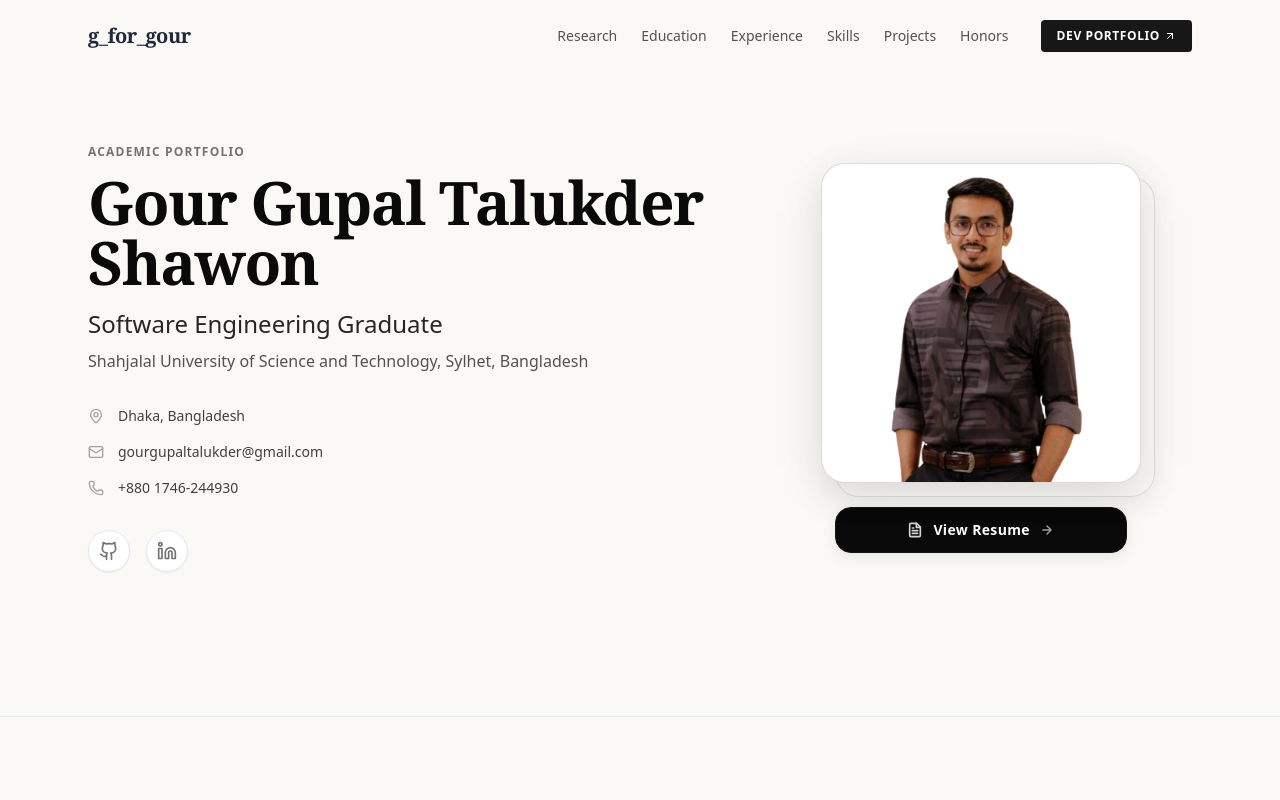
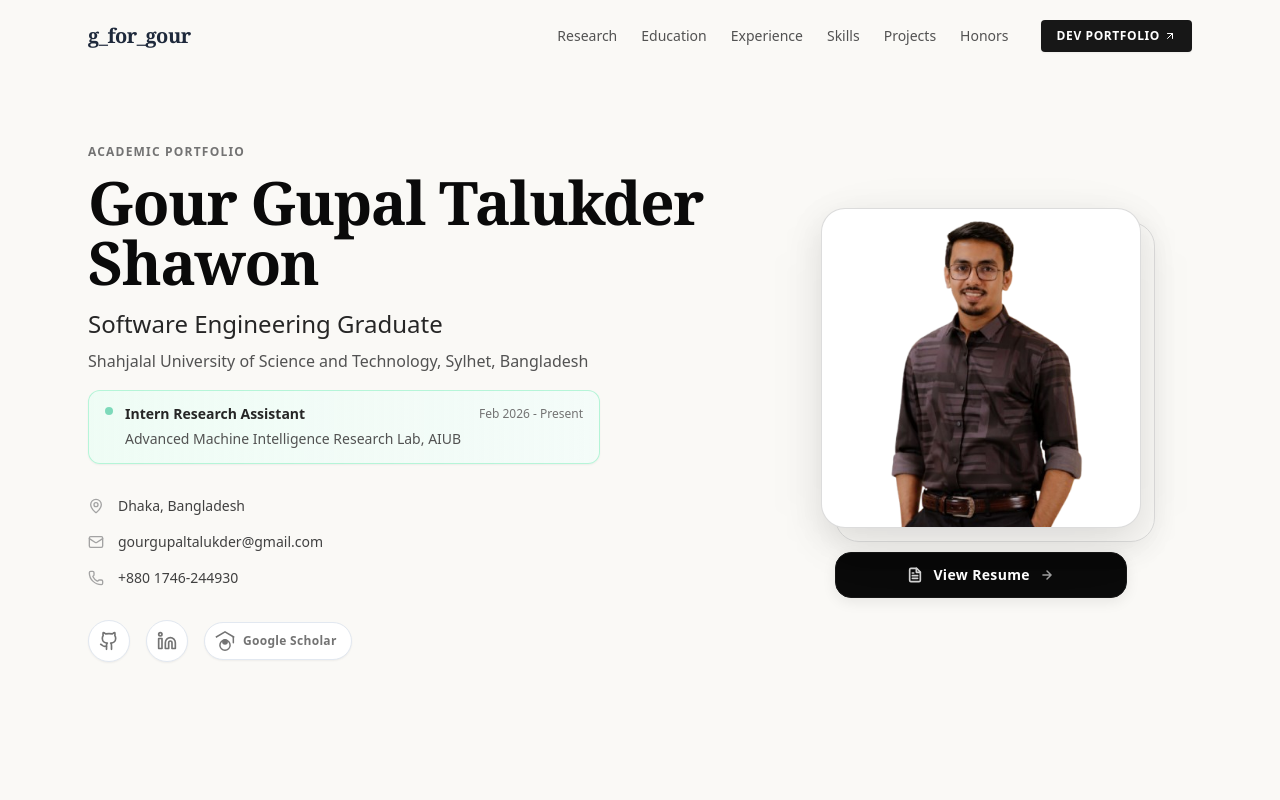
Before and after one commit to gfor-gour/Academic-Portfolio, a Next.js app: page / in a window 1280 px wide. Shown: the top 800 px of the page. Built offline with nearby package versions, Linux system fonts and the light colour scheme.

Commit message:
feat: add Google Scholar link and clickable Intern Research Assistant badge to Hero

```diff
--- a/src/components/Experience.tsx
+++ b/src/components/Experience.tsx
@@ -32,7 +32,7 @@ export default function Experience() {
 
             <div className="space-y-8">
               {portfolioData.researchExperience.map((exp, index) => (
-                <div key={index} className="p-6 md:p-8 border border-[var(--border-color)] bg-white rounded-2xl hover:border-neutral-900 hover:shadow-[0_12px_24px_rgba(0,0,0,0.03)] transition-all duration-300 relative group">
+                <div key={index} id={exp.role.toLowerCase().replace(/\s+/g, '-')} className="p-6 md:p-8 border border-[var(--border-color)] bg-white rounded-2xl hover:border-neutral-900 hover:shadow-[0_12px_24px_rgba(0,0,0,0.03)] transition-all duration-300 relative group scroll-mt-28">
 
                   <div className="flex flex-col sm:flex-row sm:items-start justify-between gap-4 mb-6">
                     <div>
--- a/src/components/Hero.tsx
+++ b/src/components/Hero.tsx
@@ -18,6 +18,15 @@ const LinkedinIcon = ({ className }: { className?: string }) => (
     <path d="M16 8a6 6 0 0 1 6 6v7h-4v-7a2 2 0 0 0-2-2 2 2 0 0 0-2 2v7h-4v-7a6 6 0 0 1 6-6z" />
     <rect width="4" height="12" x="2" y="9" />
     <circle cx="4" cy="4" r="2" />
+  </svg>
+);
+
+const GoogleScholarIcon = ({ className }: { className?: string }) => (
+  <svg className={className} viewBox="0 0 24 24" fill="currentColor">
+    <path d="M12 24a7 7 0 1 1 0-14 7 7 0 0 1 0 14Zm0-1.75a5.25 5.25 0 1 0 0-10.5 5.25 5.25 0 0 0 0 10.5Z" />
+    <path d="M12 9.5a3.5 3.5 0 1 0 0 7 3.5 3.5 0 0 0 0-7Z" />
+    <path d="M1 7.5 12 1l11 6.5" fill="none" stroke="currentColor" strokeWidth="1.8" strokeLinejoin="round" />
+    <path d="M22 7.5V14" fill="none" stroke="currentColor" strokeWidth="1.8" strokeLinecap="round" />
   </svg>
 );
 
@@ -43,9 +52,21 @@ export default function Hero() {
             <p className="text-xl md:text-2xl font-medium text-neutral-800 mb-2 leading-relaxed">
               Software Engineering Graduate
             </p>
-            <p className="text-base text-neutral-600 mb-8 max-w-lg leading-relaxed font-normal">
+            <p className="text-base text-neutral-600 mb-4 max-w-lg leading-relaxed font-normal">
               {institution}
             </p>
+
+            {/* Current Research Position */}
+            <a href="#intern-research-assistant" className="mb-8 flex items-start space-x-3 px-4 py-3 rounded-xl border border-emerald-200/80 bg-gradient-to-r from-emerald-50/80 to-teal-50/60 shadow-sm max-w-lg cursor-pointer hover:border-emerald-400 hover:shadow-md transition-all duration-300 group/pos">
+              <span className="mt-1 flex h-2 w-2 shrink-0 rounded-full bg-emerald-500 animate-pulse" />
+              <div className="flex-1 text-sm leading-relaxed">
+                <div className="flex items-center justify-between">
+                  <span className="font-semibold text-neutral-800 group-hover/pos:text-neutral-950 transition-colors">Intern Research Assistant</span>
+                  <span className="text-xs text-neutral-500 whitespace-nowrap ml-3">Feb 2026 - Present</span>
+                </div>
+                <p className="text-neutral-600 mt-0.5">Advanced Machine Intelligence Research Lab, AIUB</p>
+              </div>
+            </a>
           </motion.div>
 
           {/* Quick Contact & Details */}
@@ -97,6 +118,16 @@ export default function Hero() {
               aria-label="LinkedIn Profile"
             >
               <LinkedinIcon className="w-5 h-5" />
+            </a>
+            <a
+              href="https://scholar.google.com/citations?user=yzrG7oQAAAAJ&hl=en"
+              target="_blank"
+              rel="noopener noreferrer"
+              className="group/gs flex items-center space-x-2 pl-2.5 pr-3.5 py-2 border border-[var(--border-color)] rounded-full text-neutral-500 hover:text-black hover:border-neutral-950 transition-all duration-300 hover:scale-105 shadow-sm bg-white"
+              aria-label="Google Scholar Profile"
+            >
+              <GoogleScholarIcon className="w-5 h-5" />
+              <span className="text-xs font-semibold tracking-wide">Google Scholar</span>
             </a>
           </motion.div>
         </div>
```
Also changed, not shown: 1 other file (tests, documents, lock files or other folders).
